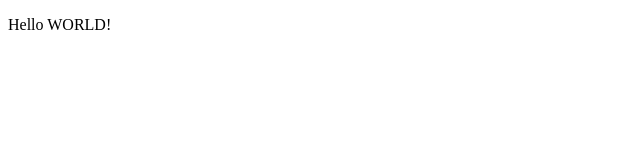
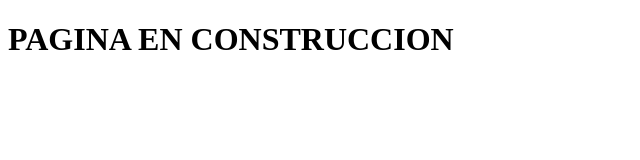
Before and after one commit to AxelRoldan/AxelRoldan.github.io, a plain HTML site: page index.html in a window 1280 px wide. Shown: the whole page, without its empty margins (0-640 px from the left). Drawn offline with Linux system fonts and the light colour scheme.

Commit message:
Update index.html

```diff
--- a/index.html
+++ b/index.html
@@ -7,6 +7,6 @@
     <title>Document</title>
 </head>
 <body>
-    <p>Hello WORLD!</p>
+    <h1>PAGINA EN CONSTRUCCION</h1>
 </body>
 </html>
```
